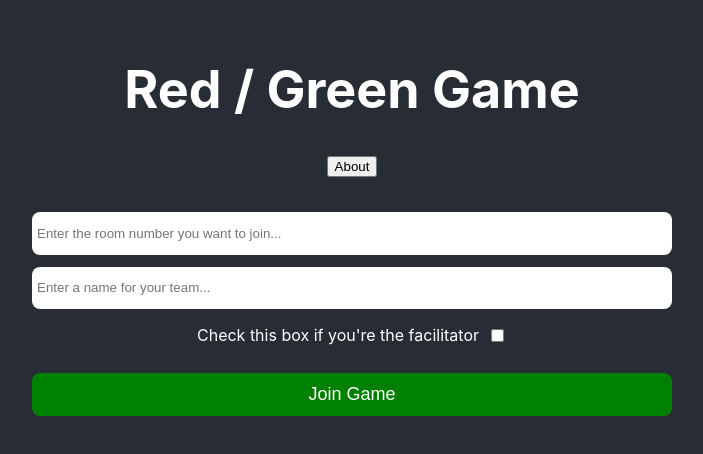
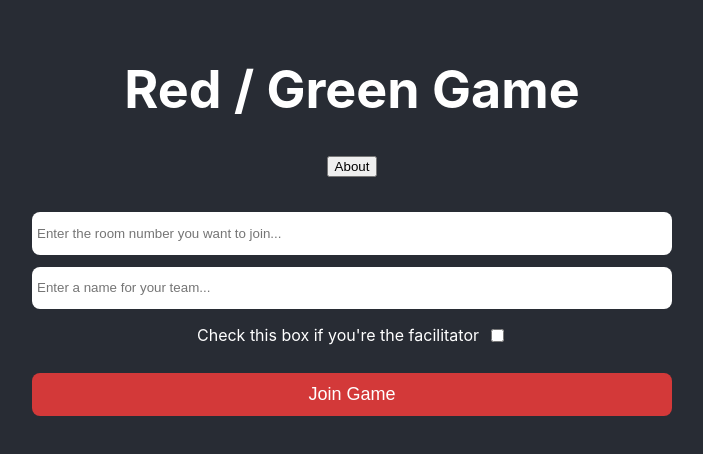
Before and after one commit to SilviuDinu/red-green-game, a React (Create React App) app in the folder client/: page / in a window 1280 px wide. Shown: the top 454 px of the page, without its empty margins (288-991 px from the left). Built offline with nearby package versions, Linux system fonts and the light colour scheme.

Commit message:
change style

```diff
--- a/client/src/App.css
+++ b/client/src/App.css
@@ -81,7 +81,7 @@ button {
   cursor: pointer;
 }
 
-.join-game-form button {
+.join-game-form button{
   height: 42.5px;
   color: #fff;
   box-shadow: none;
@@ -93,6 +93,14 @@ button {
   border-radius: 8px;
 }
 
+.join {
+  background-color: rgb(211, 57, 57);
+  transition-duration: 0.4s;
+}
+.join:hover{
+  background-color: green;
+  transition-duration: 0.4s;
+}
 ul {
   list-style: none;
 }
--- a/client/src/components/LandingPage.jsx
+++ b/client/src/components/LandingPage.jsx
@@ -41,7 +41,7 @@ export default function LandingPage(props) {
               onClick={props.handleCheck}
             />
           </div>
-          <button type="submit" className="green">
+          <button type="submit" className="join">
             Join Game
           </button>
         </form>
```
Also changed, not shown: 1 other file (tests, documents, lock files or other folders).
